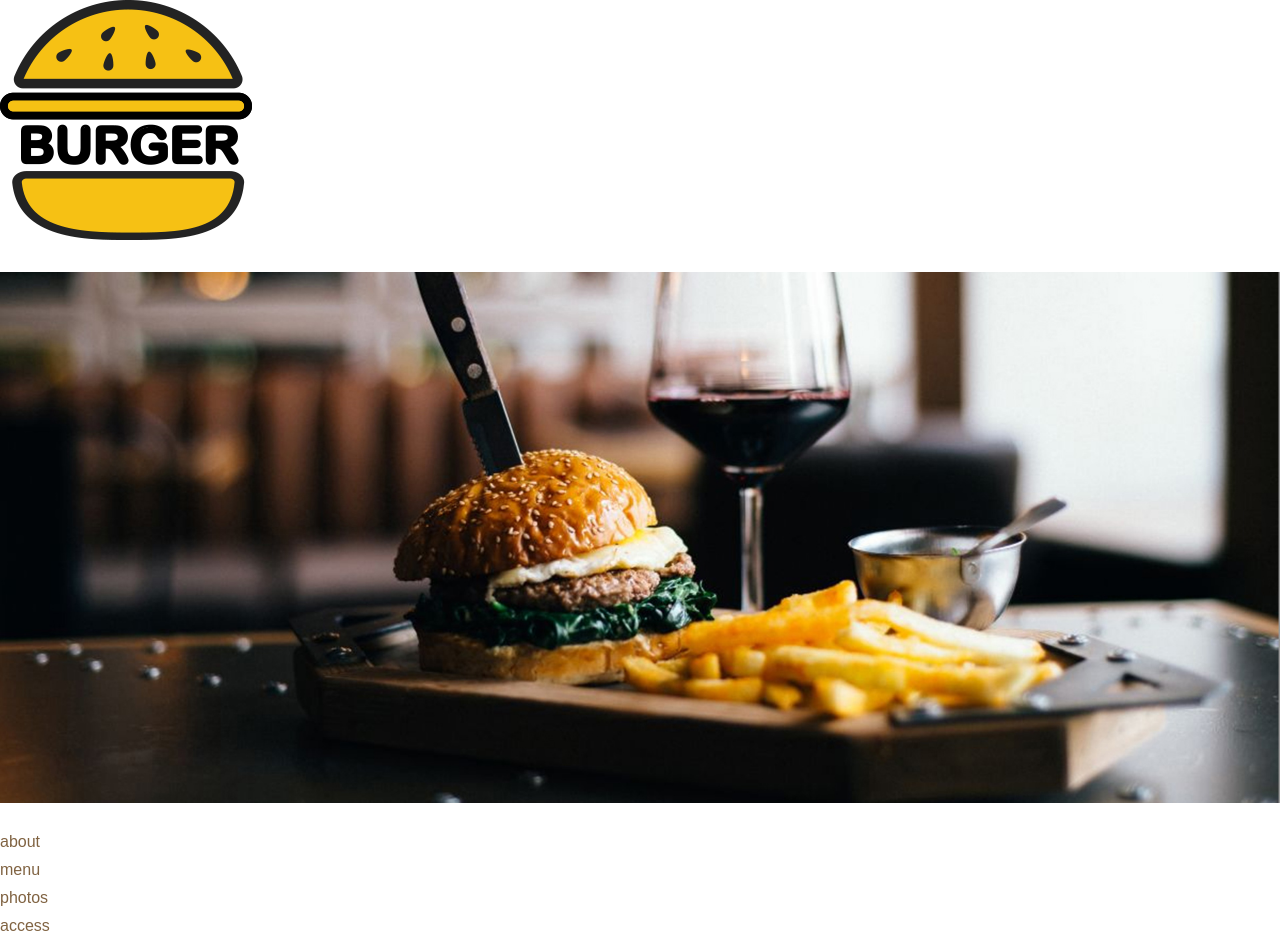
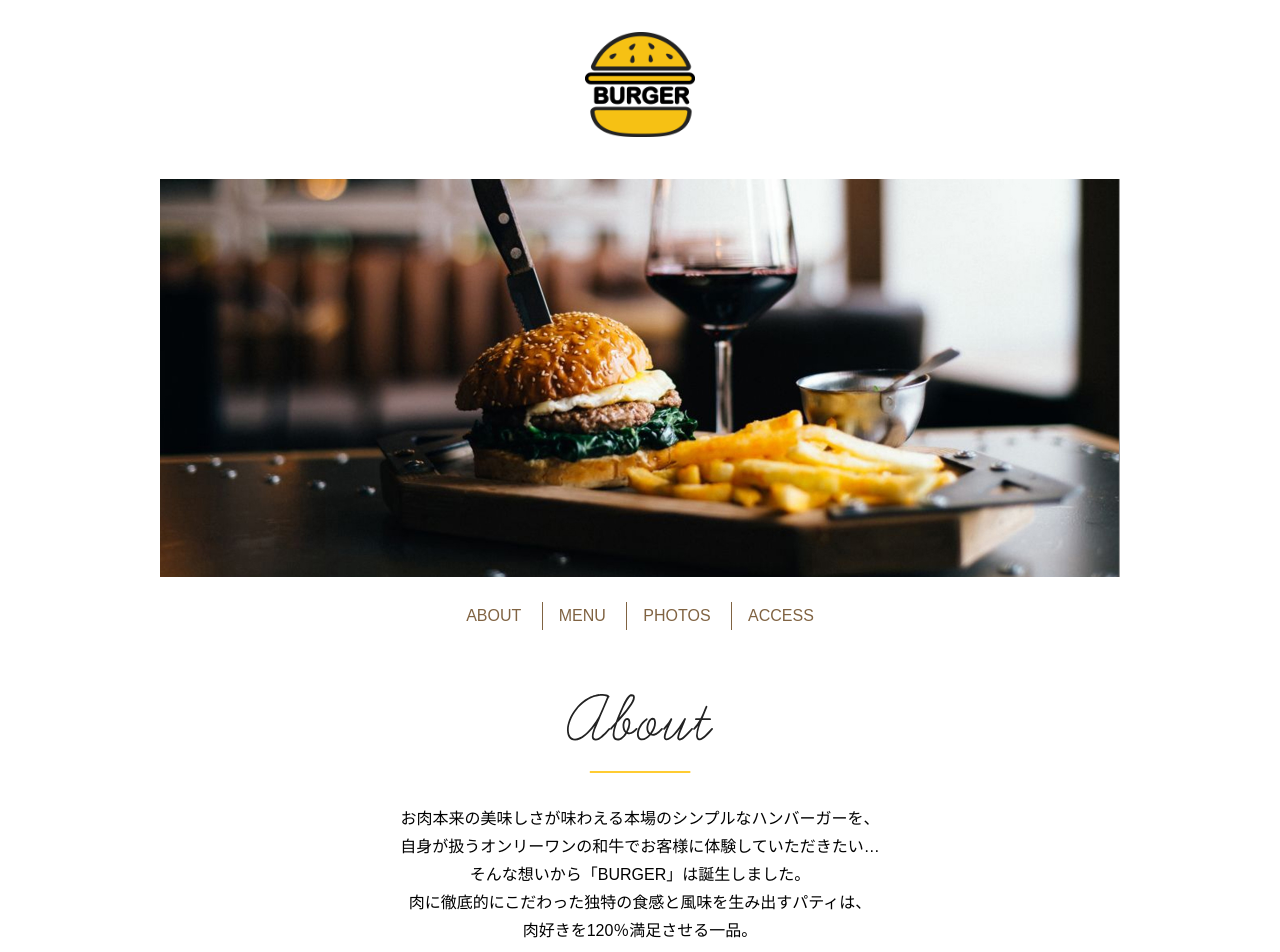
Before and after one commit to chee-join/lp-01, a plain HTML site: page index.html in a window 1280 px wide. Shown: the top 952 px of the page. Drawn offline with nearby package versions, Linux system fonts and the light colour scheme.

Commit message:
sectionクラスの追加

```diff
--- a/css/style.css
+++ b/css/style.css
@@ -33,13 +33,16 @@ p {
     margin-top: 0;
     margin-bottom: 1em;
 }
+
 ul {
     margin: 1em 0;
     padding: 0;
 }
+
 figure {
     margin: 0;
 }
+
 img {
     max-width: 100%;
     height: auto;
@@ -48,3 +51,68 @@ img {
 address {
     font-style: normal;
 }
+
+/*------------------------------------------
+  ヘッダー
+------------------------------------------*/
+.header {
+    width: 960px;
+    margin: 0 auto;
+    padding: 2em 0;
+}
+
+.header__logo {
+    margin: 0;
+    text-align: center;
+}
+
+.header__logo>img {
+    width: 110px;
+}
+
+.main {
+    width: 960px;
+    margin: 0 auto;
+}
+
+.main__nav {
+    margin-bottom: 2em;
+    text-align: center;
+}
+
+.main__nav ul li {
+    display: inline-block;
+    margin: 0;
+    border-left: 1px solid #806342;
+}
+
+.main__nav ul li:first-child {
+    border-left: none;
+}
+
+.main__nav ul li a {
+    display: inline-block;
+    padding: 0 1em;
+    line-height: 1;
+    text-transform: uppercase;
+}
+
+/*------------------------------------------
+  セクション
+------------------------------------------*/
+
+.section {
+    margin: 4em auto;
+}
+
+/*見出し*/
+.heading {
+    margin-bottom: 1em;
+    text-align: center;
+}
+
+/*アバウト
+------------------------------------------*/
+.about {
+    text-align: center;
+}
--- a/index.html
+++ b/index.html
@@ -29,7 +29,7 @@
       </ul>
     </nav>
 
-    <section class="about" id="about">
+    <section class="section about" id="about">
       <h2 class="heading">
         <img src="img/ttl-about.svg" alt="about">
       </h2>
@@ -40,7 +40,7 @@
         肉好きを120％満足させる一品。</p>
     </section>
 
-    <section class="menu" id="menu">
+    <section class="section menu" id="menu">
       <h2 class="heading">
         <img src="img/ttl-menu.svg" alt="menu">
       </h2>
@@ -53,7 +53,7 @@
       </ul>
     </section>
 
-    <section class="photos" id="photos">
+    <section class="section photos" id="photos">
       <h2 class="heading">
         <img src="img/ttl-photos.svg" alt="photos">
       </h2>
@@ -72,15 +72,15 @@
       </ul>
     </section>
 
-    <section class="access" id="access">
+    <section class="section access" id="access">
       <h2 class="heading">
         <img src="img/ttl-access.svg" alt="access">
       </h2>
       <address class="access__address">
         <strong>Burger shop</strong><br>
-        〒157-0072　東京都世田谷区祖師谷３−３２−１<br>
-        電話：03-3484-0132　<br>
-        FAX：03-3482-0294
+        〒157-0072 東京都世田谷区祖師谷３−３２−１<br>
+        電話:03-3484-0132<br>
+        FAX:03-3482-0294
       </address>
       <figure class="access__map">
         <img src="img/map.png" alt="地図画像">
```
